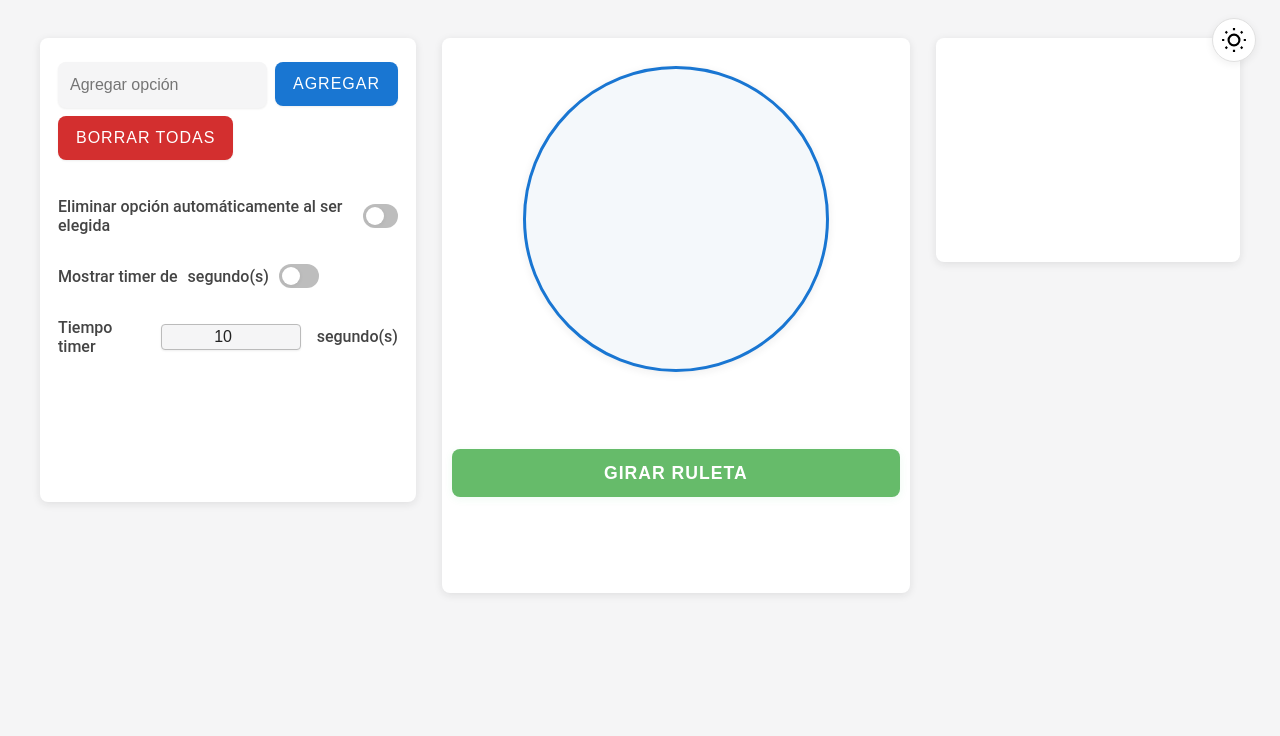
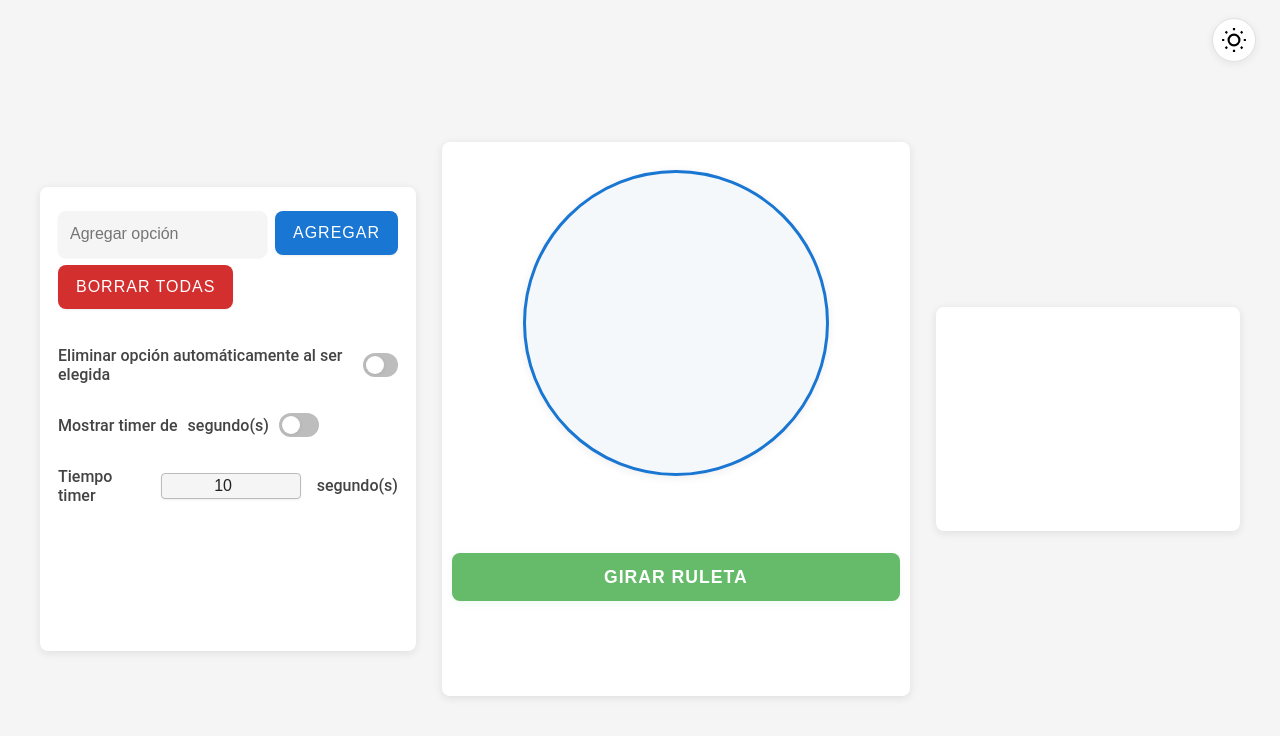
Before and after one commit to jluishrdzg/ruleta, a plain HTML site: page index.html in a window 1280 px wide. Drawn offline with Linux system fonts and the light colour scheme.

Commit message:
Centrado vertical

```diff
--- a/index.html
+++ b/index.html
@@ -22,12 +22,19 @@
             --radius: 8px;
             --md-elevate: 0 2px 8px rgba(33,33,33,0.10);
         }
+        body, html {
+            height: 100%;
+            min-height: 100vh;
+        }
         body {
             font-family: 'Roboto', 'Segoe UI', Arial, sans-serif;
             background: var(--bg);
             margin: 0;
             padding: 0;
             transition: background 0.2s, color 0.2s;
+            min-height: 100vh;
+            display: flex;
+            flex-direction: column;
         }
         h2 {
             text-align: center;
@@ -38,16 +45,26 @@
             font-size: 2.2rem;
             font-weight: 500;
         }
+        .main-vertical-center {
+            flex: 1 1 auto;
+            display: flex;
+            flex-direction: column;
+            justify-content: center;
+            align-items: center;
+            min-height: 0;
+        }
         .layout {
             display: flex;
             flex-direction: row;
             justify-content: center;
-            align-items: flex-start;
+            align-items: center;
             gap: 2vw;
             width: 100%;
             max-width: 1200px;
             margin: 0 auto;
             padding: 0 10px;
+            align-items: center;
+            min-height: 0;
         }
         .panel, .ruleta-panel, .timer-panel {
             background: var(--white);
@@ -423,7 +440,7 @@
         @media (max-width: 1100px) {
             .layout {
                 flex-direction: column;
-                align-items: stretch;
+                align-items: center;
                 gap: 1.5rem;
                 max-width: 98vw;
             }
@@ -471,6 +488,7 @@
         </svg>
     </button>
     <br><br>
+    <div class="main-vertical-center">
         <div class="layout">
             <div class="panel">
                 <div class="inputs-row">
@@ -519,6 +537,7 @@
                         </span>
                         Reiniciar
                     </button>
+                </div>
             </div>
         </div>
     </div>
```
Lines whose indentation alone changed are shown as unchanged.
